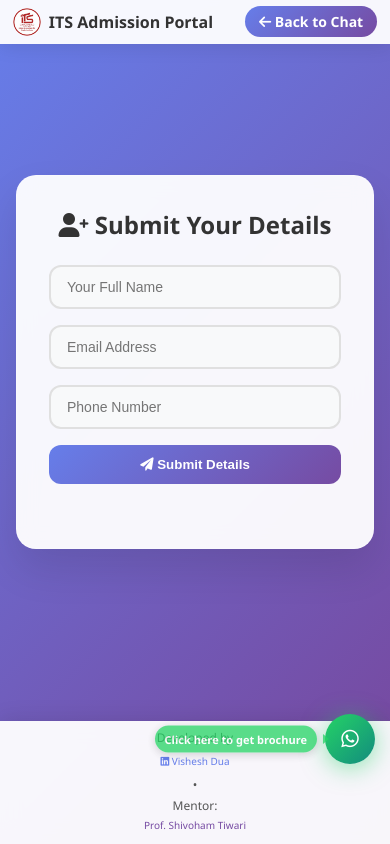
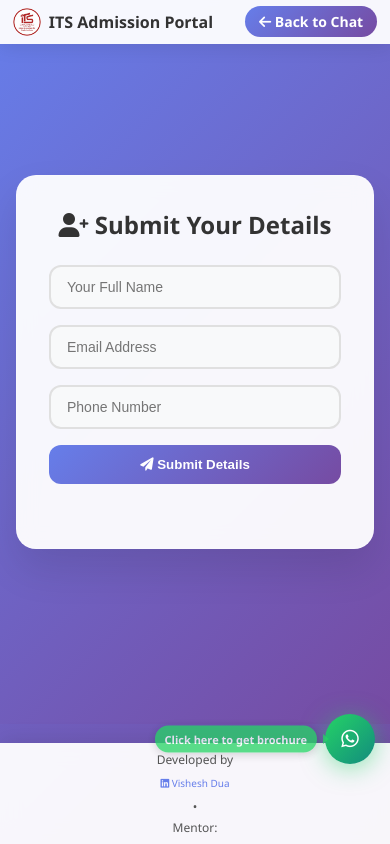
Before and after one commit to Vishesh1005/chatbot, a plain HTML site: page docs/form.html in a window 390 px wide. Drawn offline with Linux system fonts and the light colour scheme.

Commit message:
Update style.css

```diff
--- a/docs/style.css
+++ b/docs/style.css
@@ -571,7 +571,7 @@ body {
 
 
 /* Mobile Responsive */
-@media (max-width: 480px) {
+@media (max-width: 550px) {
   .navbar {
     padding: 0.4rem 0.8rem;
   }
@@ -636,13 +636,14 @@ body {
     gap: 4px;
   }
 
-  footer .developer-link,
-  footer .mentor-name{
+  footer .developer-link{
     display: block;
     margin: 4px 0;
     font-size: 10px;
   }
-
+  footer .mentor-name{
+    display: none !important;
+  }
   .main-container {
     padding: 55px 10px 70px 10px;
   }
```
